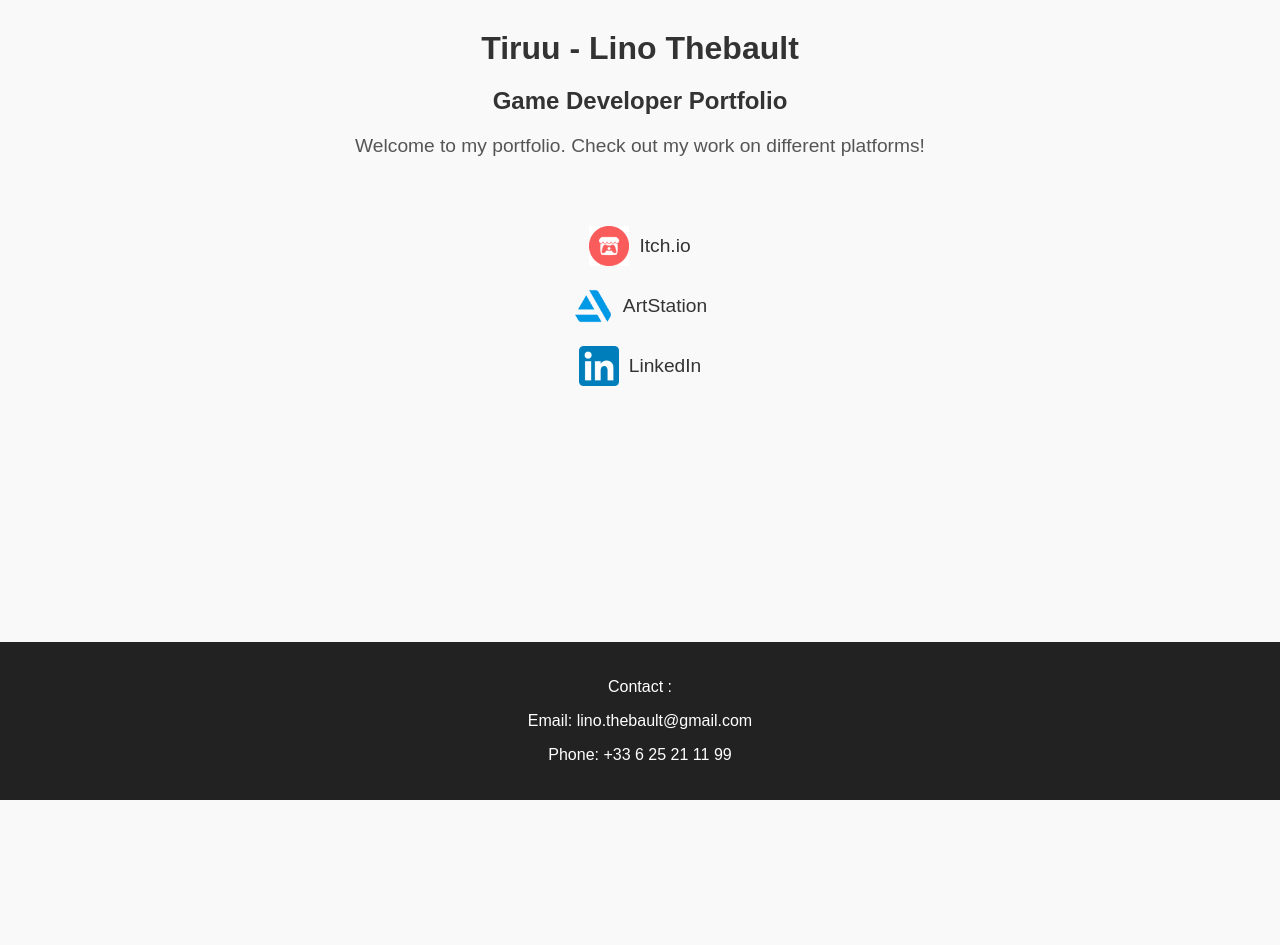
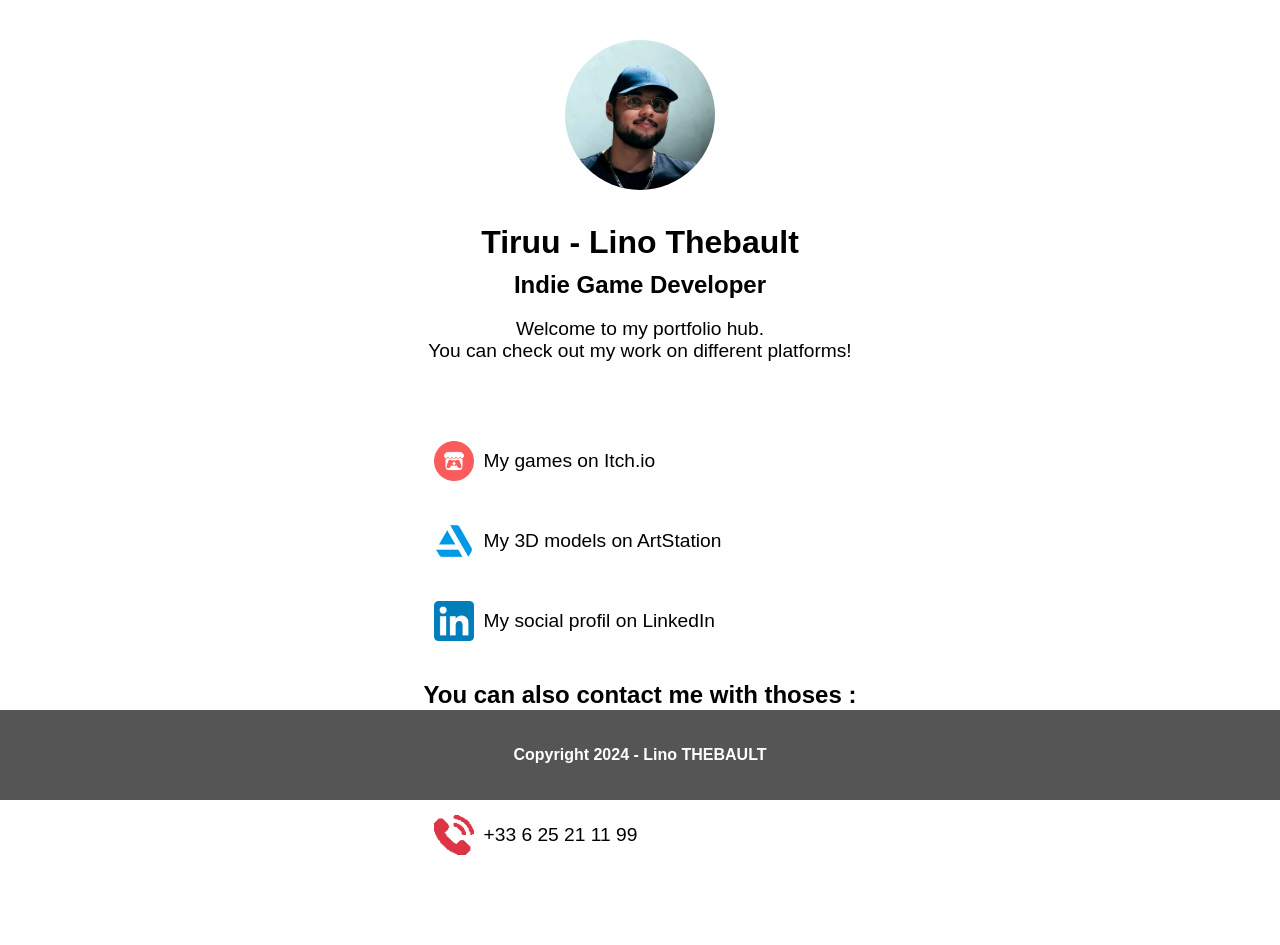
Before and after one commit to Tiruu/tiruu.github.io, a PHP site: page / in a window 1280 px wide. Before the commit the page ends 800 px from the top, so only its background shows below. Run offline with PHP 8.4, Linux system fonts and the light colour scheme.

Commit message:
almost finished

```diff
--- a/index.css
+++ b/index.css
@@ -5,8 +5,7 @@ body {
     display: flex;
     flex-direction: column;
     align-items: center;
-    background-color: #f9f9f9;
-    color: #333;
+    color: #000;
 }
 
 header {
@@ -18,9 +17,20 @@ header h1 {
     margin: 10px 0;
 }
 
+header h2 {
+    margin: 10px 0;
+}
+
 header p {
     font-size: 1.2em;
-    color: #555;
+}
+
+header img{
+    width: 150px;
+    height: 150px;
+    border-radius: 50%;
+    margin: 20px;
+
 }
 
 main {
@@ -34,39 +44,68 @@ main {
 .social-links {
     display: flex;
     flex-direction: column;
-    align-items: center;
+    align-items: start;
+    margin-bottom: 50px;
 }
 
 .social-links a {
+    position: relative;
+    overflow: hidden;
     text-decoration: none;
-    color: #333;
+    color: #000;
     font-size: 1.2em;
     margin: 10px 0;
     display: flex;
     align-items: center;
+    padding: 10px;
+    border-radius: 8px;
+    transition: transform 0.5s ease;
+}
+
+.social-links a::before {
+    content: "";
+    position: absolute;
+    top: 0;
+    left: 0;
+    width: 100%;
+    height: 100%;
+    background-color : rgba(207, 207, 207, 0.5);
+    opacity: 0;
+    transition: opacity 0.3s ease-in-out;
+    z-index: -1;
+}
+
+.social-links a:hover::before {
+    opacity: 1;
 }
 
 .social-links a img {
     width: 40px;
     height: 40px;
     margin-right: 10px;
+    transition: transform 0.5s ease;
+}
+
+.social-links a:hover {
+    transform: scale(1.05);
+}
+
+.social-links a:hover img {
+    transform: scale(1.1);
 }
 
 footer {
     text-align: center;
     padding: 20px;
-    background-color: #222;
+    background-color: #555;
     color: #fff;
+    font-weight: bold;
     width: 100%;
-    position: fixed;
-    bottom: 0;
 }
 
-footer a {
-    color: #00f;
-    text-decoration: none;
+@media screen and (min-width: 1024px) {
+    footer {
+        position: fixed;
+        bottom: 0;
+    }
 }
-
-footer a:hover {
-    text-decoration: underline;
-}
--- a/index.html
+++ b/index.html
@@ -8,31 +8,39 @@
 </head>
 <body>
     <header>
+        <img src="images/lino-pfp.png" alt="Image de Lino Thebault">
         <h1>Tiruu - Lino Thebault</h1>
-        <h2>Game Developer Portfolio</h2>
-        <p>Welcome to my portfolio. Check out my work on different platforms!</p>
+        <h2>Indie Game Developer</h2>
+        <p>Welcome to my portfolio hub. <br> You can check out my work on different platforms!</p>
     </header>
     <main>
         <section class="social-links">
             <a href="https://tiruuslow.itch.io/" target="_blank">
-                <img src="images/itch-io-logo.png" alt="Itch.io">
-                Itch.io
+                <img src="images/itch-io-logo.png" alt="Itch.io icon">
+                My games on Itch.io
             </a>
             <a href="https://tiruu.artstation.com/" target="_blank">
-                <img src="images/artstation-logo.png" alt="ArtStation">
-                ArtStation
+                <img src="images/artstation-logo.png" alt="ArtStation icon">
+                My 3D models on ArtStation
             </a>
             <a href="https://www.linkedin.com/in/lino-thebault-226b9b225" target="_blank">
-                <img src="images/linked-in-logo.png" alt="ArtStation">
-                LinkedIn
+                <img src="images/linked-in-logo.png" alt="LinkedIn icon">
+                My social profil on LinkedIn
+            </a>
+            <h2>You can also contact me with thoses :</h2>
+            <a href="mailto:lino.thebault@gmail.com" target="_blank">
+                <img src="images/contact-mail.png" alt="mail icon" style="height: auto;">
+                lino.thebault@gmail.com
+            </a>
+            <a href="tel:+33625211199" target="_blank">
+                <img src="images/contact-tel.png" alt="phone icon">
+                +33 6 25 21 11 99
             </a>
             <!-- Add more links as needed -->
         </section>
     </main>
     <footer>
-        <p>Contact :</p>
-        <p>Email: <a href="mailto:lino.thebault@gmail.com" style="color: inherit;">lino.thebault@gmail.com</a></p>
-        <p>Phone: <a href="tel:+33625211199" style="color: inherit;">+33 6 25 21 11 99</a></p>
+        <p>Copyright 2024 - Lino THEBAULT</></p>
     </footer>
 </body>
 </html>
```
Also changed, not shown: images/botw-fond-clair-flipped.png (added), images/botw-fond-clair.png (added), images/contact-mail.png (added), images/contact-tel.png (added), images/itch-io-logo.png, images/lino-pfp.png (added), 1 other file.
